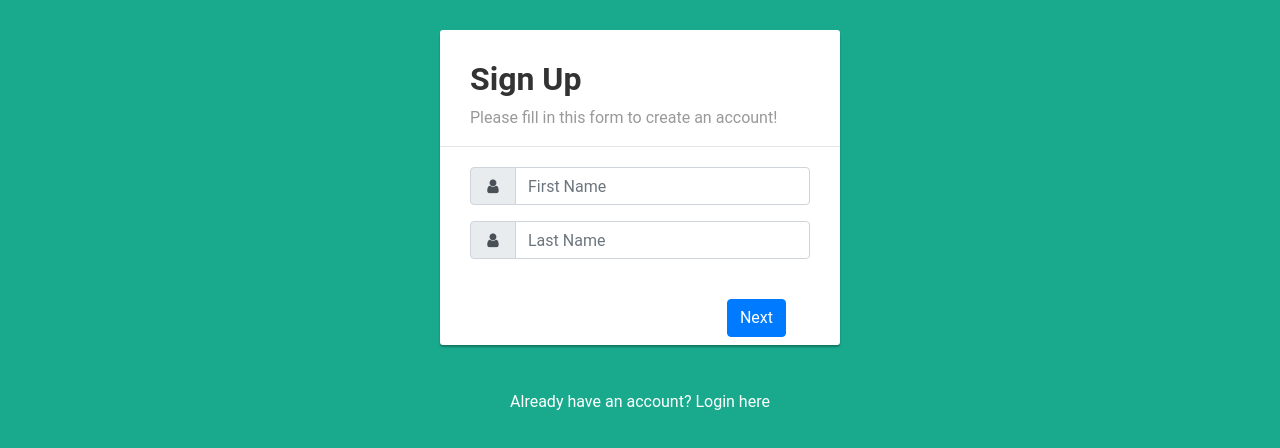
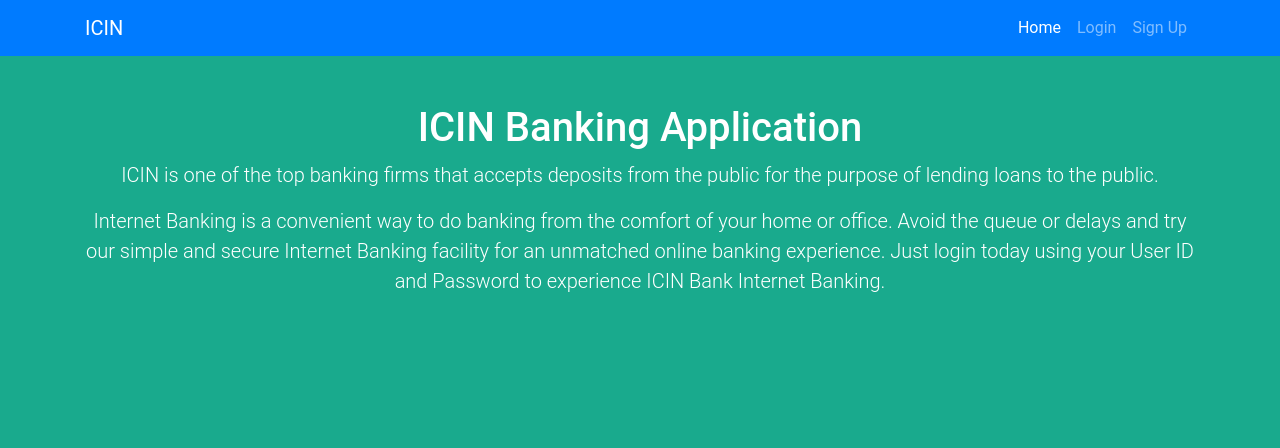
Before and after one commit to meetshah133/ICIN, an Angular app in the folder ICIN-frontend/: page / in a window 1280 px wide. Before the commit this address led to /register/personalDetails. Shown: the top 448 px of the page. Built offline with nearby package versions, Linux system fonts and the light colour scheme.

Commit message:
homepage commit

```diff
--- a/ICIN-frontend/angular.json
+++ b/ICIN-frontend/angular.json
@@ -119,6 +119,10 @@
           }
         }
       }
-    }},
-  "defaultProject": "ICIN-frontend"
+    }
+  },
+  "defaultProject": "ICIN-frontend",
+  "cli": {
+    "analytics": "691c6296-1d8b-41fb-ad5e-740d2f55c76a"
+  }
 }
--- a/ICIN-frontend/src/app/app-routing.module.ts
+++ b/ICIN-frontend/src/app/app-routing.module.ts
@@ -6,6 +6,7 @@ import { PersonalDetailsComponent } from './registration/subComponents/personal-
 import { KycDetailsComponent } from './registration/subComponents/kyc-details/kyc-details.component';
 import { AddressDetailsComponent } from './registration/subComponents/address-details/address-details.component';
 import { UserRegistrationComponent } from './registration/subComponents/user-registration/user-registration.component';
+import {RegistrationComponent} from './registration/registration.component';
 
 const routes: Routes = [
   {path:"register/contactDetails",component:ContactDetailsComponent},
@@ -13,7 +14,8 @@ const routes: Routes = [
   {path:"register/kycDetails",component:KycDetailsComponent},
   {path:"register/addressDetails",component:AddressDetailsComponent},
   {path:"register/userRegistration",component:UserRegistrationComponent},
-  {path:"login",component:LoginComponent}
+  {path:"login",component:LoginComponent},
+  {path:"register",component:RegistrationComponent }
 ];
 
 @NgModule({
--- a/ICIN-frontend/src/app/app.component.html
+++ b/ICIN-frontend/src/app/app.component.html
@@ -1,8 +1,71 @@
-<html>
+<!--<html>
   <body>
    <div class="container">
     <app-registration> </app-registration>
    </div>
 
   </body>
+</html>-->
+
+
+<!DOCTYPE html>
+<html lang="en">
+
+<head>
+
+  <meta charset="utf-8">
+  <meta name="viewport" content="width=device-width, initial-scale=1, shrink-to-fit=no">
+  <meta name="description" content="">
+  <meta name="author" content="">
+
+</head>
+
+<body>
+
+  <!-- Navigation -->
+  <nav class="navbar navbar-expand-lg navbar-dark bg-primary static-top">
+    <div class="container">
+      <a class="navbar-brand" href="#">ICIN</a>
+      <button class="navbar-toggler" type="button" data-toggle="collapse" data-target="#navbarResponsive" aria-controls="navbarResponsive" aria-expanded="false" aria-label="Toggle navigation">
+        <span class="navbar-toggler-icon"></span>
+      </button>
+      <div class="collapse navbar-collapse" id="navbarResponsive">
+        <ul class="navbar-nav ml-auto">
+          <li class="nav-item active">
+            <a class="nav-link" href="#">Home
+              <span class="sr-only">(current)</span>
+            </a>
+          </li>
+          <li class="nav-item">
+            <a class="nav-link" href="#">Login</a>
+          </li>
+          <li class="nav-item">
+            <a class="nav-link">Sign Up</a>
+          </li>
+                </ul>
+      </div>
+    </div>
+  </nav>
+
+  <!-- Page Content -->
+  <div class="container">
+    <div class="row">
+      <div class="col-lg-12 text-center">
+        <h1 class="mt-5">ICIN Banking Application</h1>
+        <p class="lead">ICIN is one of the top banking firms that accepts deposits from the public for the purpose of lending loans to the public.</p>
+        <p class="lead">Internet Banking is a convenient way to do banking from the comfort of your home or office. Avoid the queue or delays and try our simple and secure Internet Banking facility for an unmatched online banking experience.
+
+          Just login today using your User ID and Password to experience ICIN Bank Internet Banking.
+
+           </p >
+      </div>
+    </div>
+  </div>
+
+  <!-- Bootstrap core JavaScript -->
+  <script src="vendor/jquery/jquery.slim.min.js"></script>
+  <script src="vendor/bootstrap/js/bootstrap.bundle.min.js"></script>
+<router-outlet></router-outlet>
+</body>
+
 </html>
```
Also changed, not shown: ICIN-frontend/src/app/bankservice.service.ts (added, +9 -0 lines), 1 other file (tests, documents, lock files or other folders).
